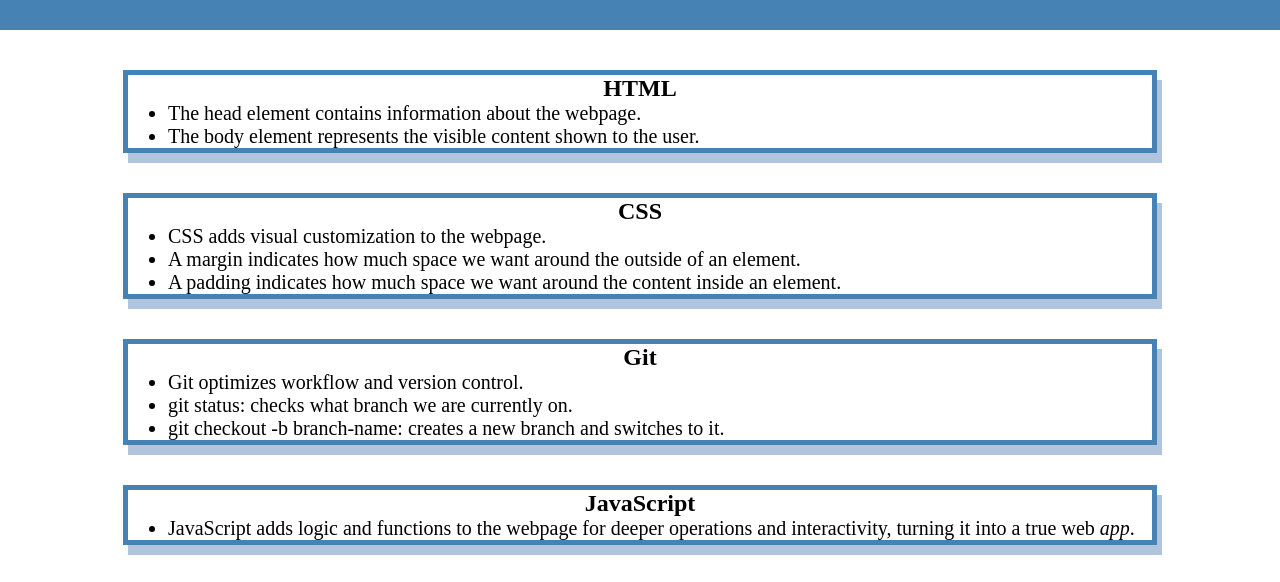
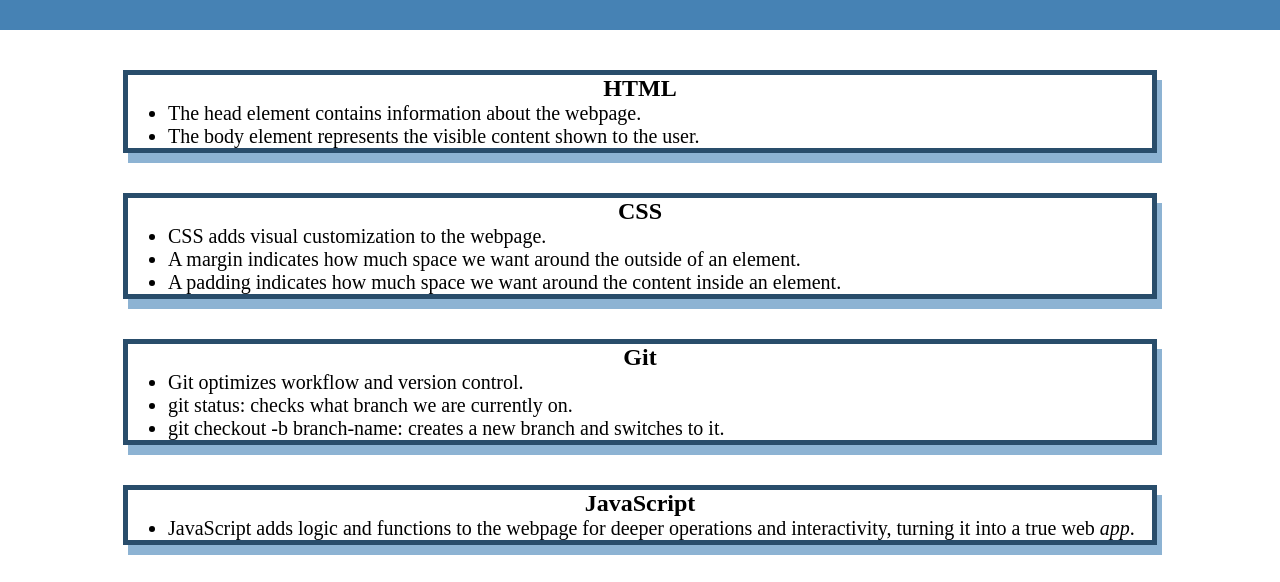
Before and after one commit to strongjaw15/prework-study-guide, a plain HTML site: page index.html in a window 1280 px wide. Shown: the part 90-672 px from the top of the page. Drawn offline with Linux system fonts and the light colour scheme.

Commit message:
Update style.css
updated colors to match variations in css generator,

https://www.quackit.com/css/color/tools/css_color_scheme_generator.cfm

replaced color names with hex keys.

```diff
--- a/assets/style.css
+++ b/assets/style.css
@@ -6,7 +6,7 @@ header,
 footer {
     width: 100%;
     height: 120px;
-    background-color: SteelBlue;
+    background-color: #4682b4;
     color: white;
 }
 h1,
@@ -31,6 +31,6 @@ p {
 .card {
     width: 80%;
     margin: 40px auto;
-    border: 5px solid SteelBlue;
-    box-shadow: 5px 10px LightSteelBlue;
+    border: 5px solid #294d6b;
+    box-shadow: 5px 10px #8db3d3;
 }
```
